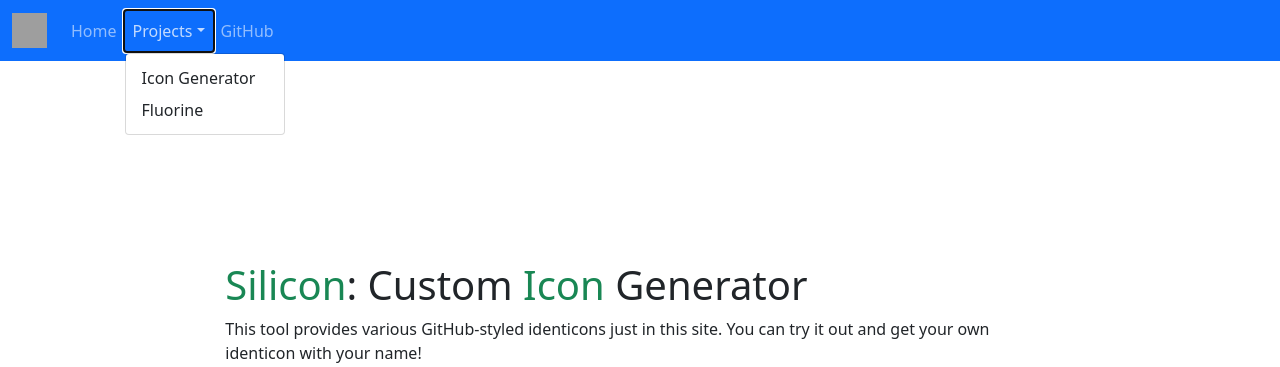
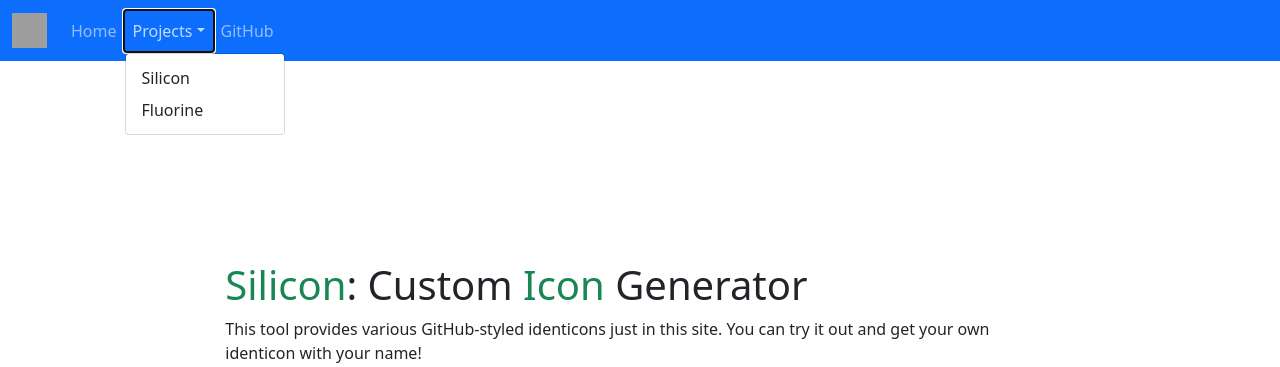
Before and after one commit to rice0208/my_pythonanywhere_site, a Flask app: page /silicon/ in a window 1280 px wide, after a click on "Projects". Shown: the top 367 px of the page. Run offline with Flask 2, Linux system fonts and the light colour scheme; grey boxes are pictures that could not be loaded.

Commit message:
add name silicon to mian

```diff
--- a/root/templates/base.html
+++ b/root/templates/base.html
@@ -32,7 +32,7 @@
                         <li class="nav-item dropdown">
                             <a class="nav-link dropdown-toggle" data-bs-toggle="dropdown" href="#" role="button" aria-haspopup="true" aria-expanded="false">Projects</a>
                             <div class="dropdown-menu">
-                                <a class="dropdown-item" href="/icons/">Icon Generator</a>
+                                <a class="dropdown-item" href="/silicon">Silicon</a>
                                 <a class="dropdown-item" href="https://pypi.org/project/chlorine">Fluorine</a>
                             </div>
                         </li>
--- a/root/templates/main.html
+++ b/root/templates/main.html
@@ -30,7 +30,7 @@
             <p class="small text-muted">&uparrow;&nbsp; Copyright 2021 Andy Zhou. This image comes from my friend <a href="https://github.com/z-t-y">@z-t-y's</a> project <a href="https://github.com/z-t-y/Flog">Flog</a>.</p>
         </div>
         <div class="col-md-12 col-lg-5 offset-lg-2 container">
-            <h1>Try changing your <span class="text-success">icon</span> with @rice0208</h1>
+            <h1><span class="text-success">Silicon</span>: Try changing your <span class="text-success">icon</span> with @rice0208</h1>
             <p class="text-muted">This tool provides various GitHub-styled identicons just in this site.
                 You can try it out and get your own identicon with your name!</p>
             <div style="padding: 30px;">
```
